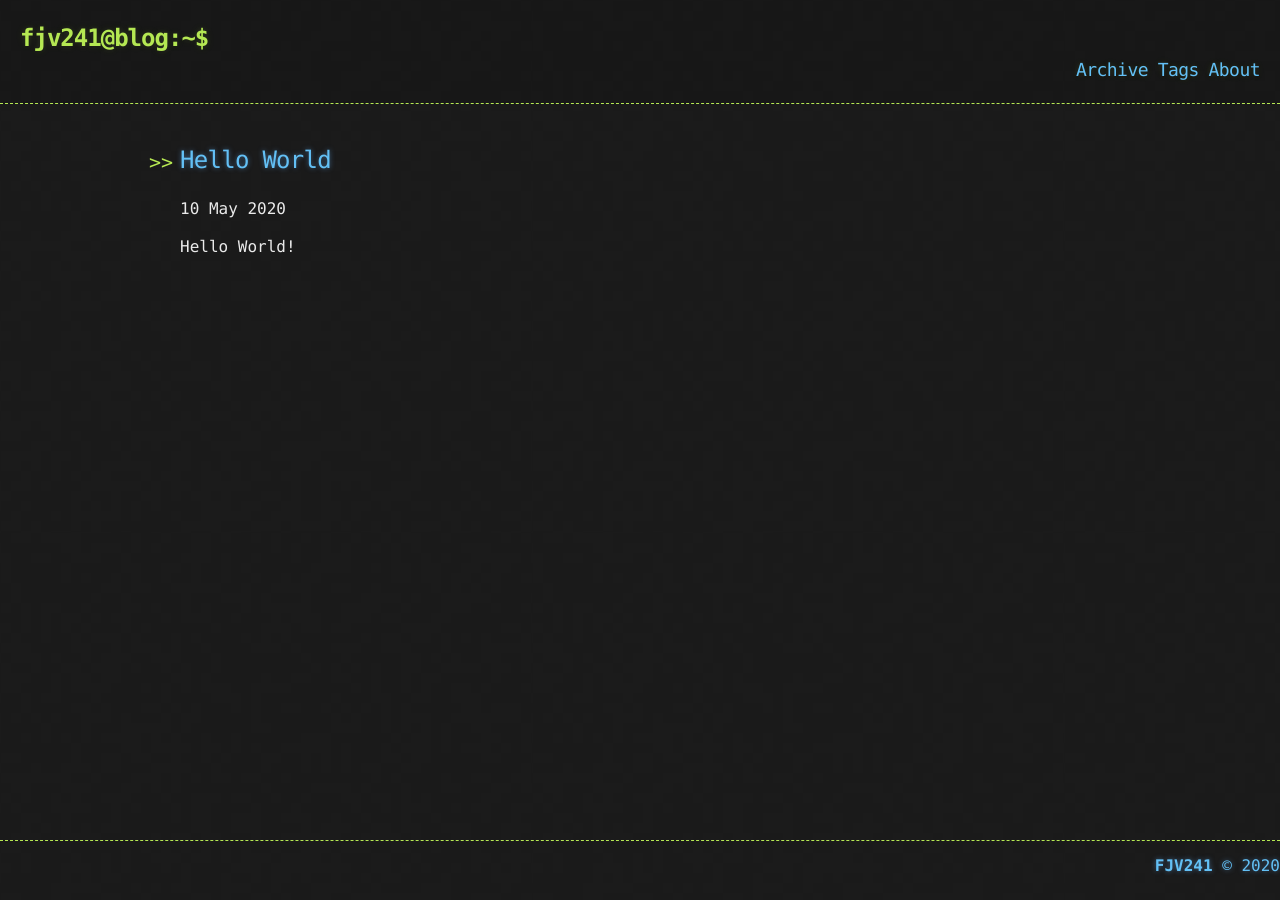
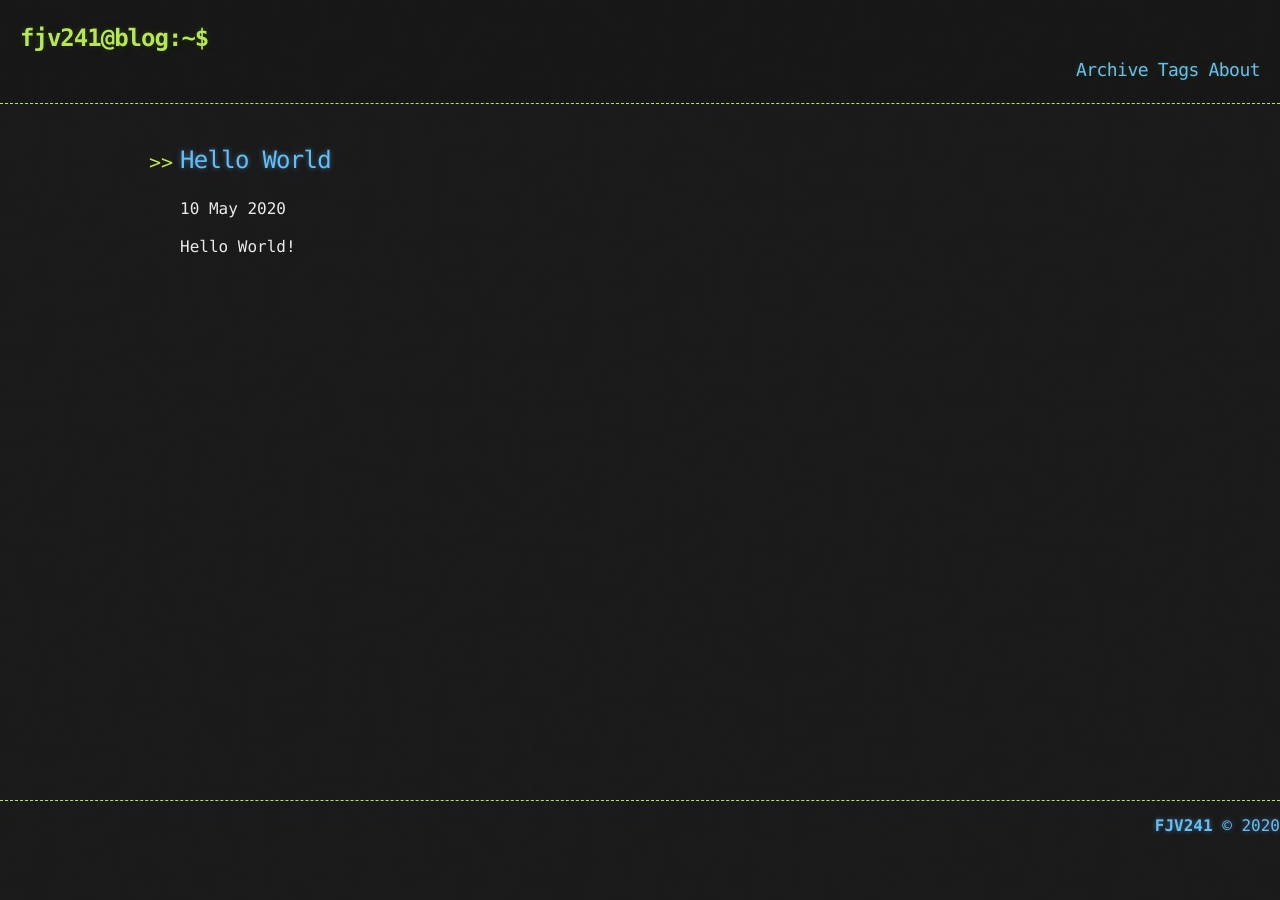
Before and after one commit to FJV241/fjv241.github.io, a Jekyll site: the page built from index.html, in a window 1280 px wide. Built offline with Jekyll 4.4.1, drawn with Linux system fonts in a browser that asks for light colours; the list of posts is cut into pages by our own code.

Commit message:
Update base.scss

```diff
--- a/_sass/base.scss
+++ b/_sass/base.scss
@@ -272,7 +272,6 @@ footer {
   height: 50px;
   line-height: 50px;
   text-align: right;
-  margin: 40px 0 0 0;
   border-top: 1px dashed $conifer;
 }
 
```
